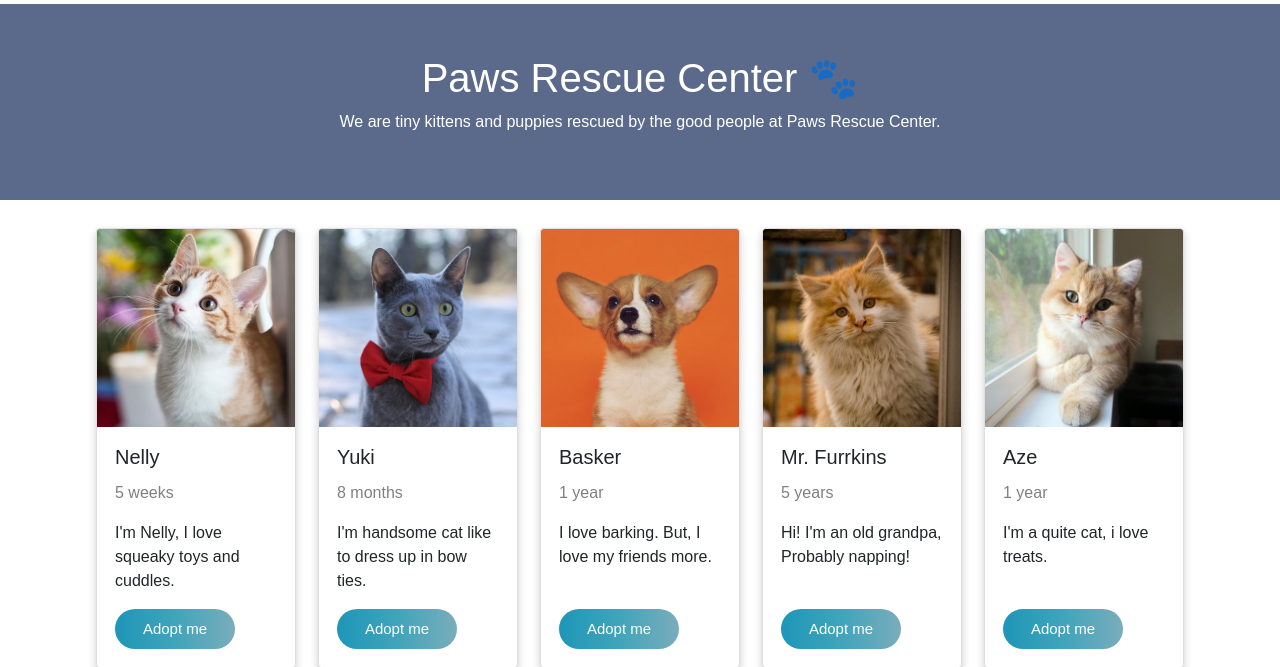
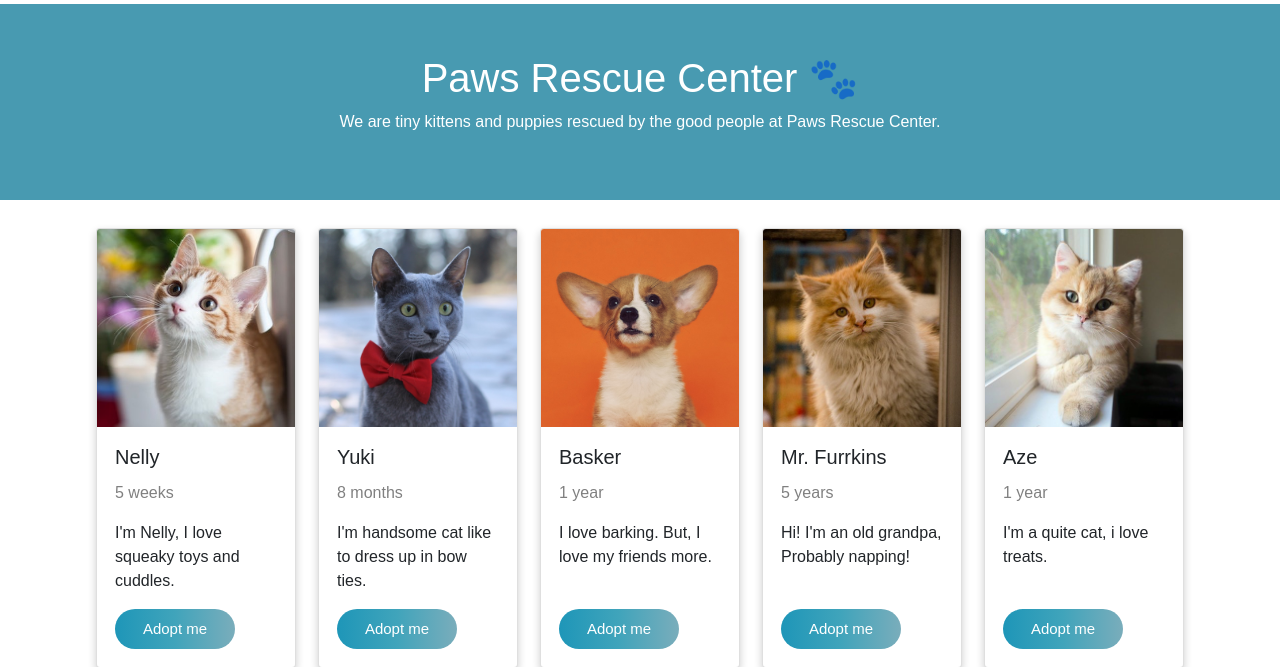
Before and after one commit to AmaniEzz/Paws-Rescue-Center-Website, a Flask app: page / in a window 1280 px wide. Shown: the part 86-753 px from the top of the page. Run offline with Flask 2, Linux system fonts and the light colour scheme; some libraries are stand-ins or nearby versions.

Commit message:
new Commit

```diff
--- a/app.py
+++ b/app.py
@@ -62,4 +62,4 @@ def pet_details(pet_ID):
 
 
 if __name__ == "__main__":
-    app.run(debug=True, port=4530)
+    app.run(debug=True, port=7771)
--- a/static/style.css
+++ b/static/style.css
@@ -34,7 +34,7 @@ div.card-body{
    padding: 50px;
    text-align: center;
    margin: 0 0;
-   background-color:rgb(91, 106, 139);
+   background-color:rgba(36, 134, 162, 0.83);
    color: white;
 }
 
```
